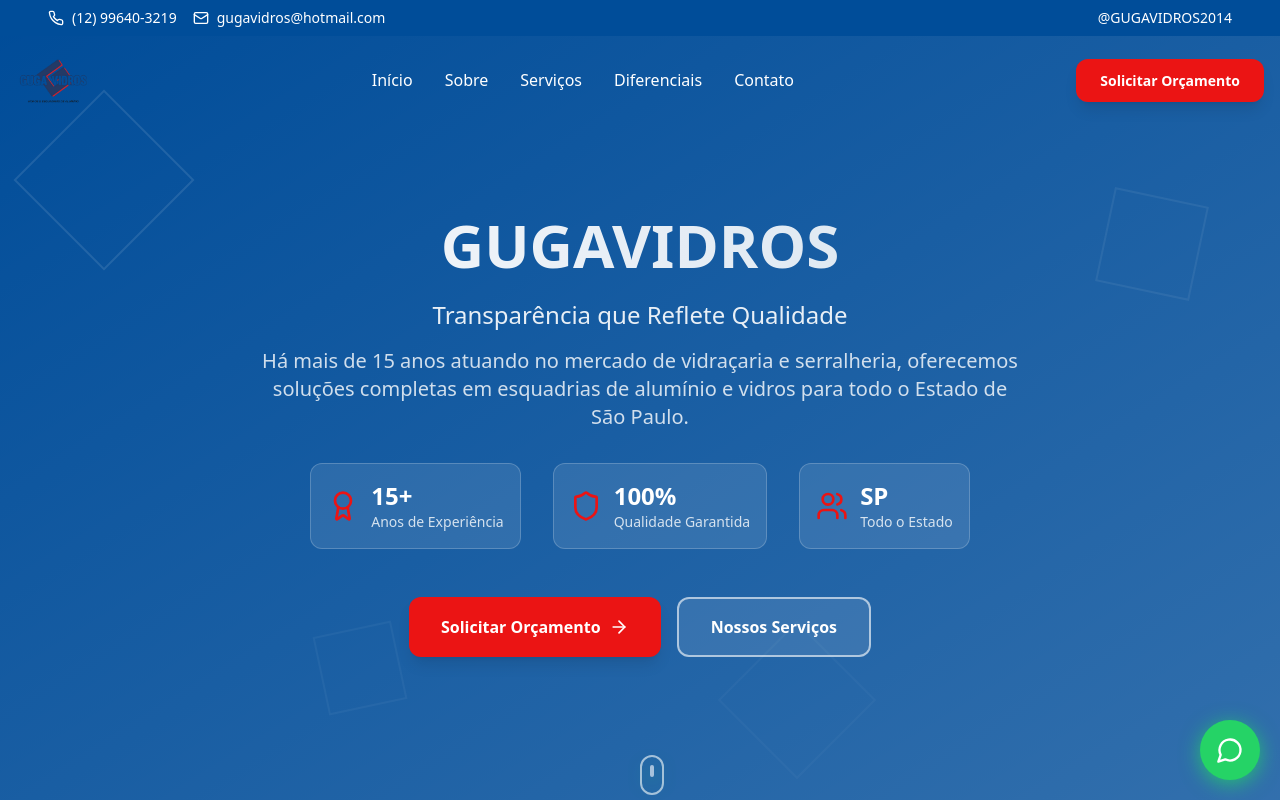
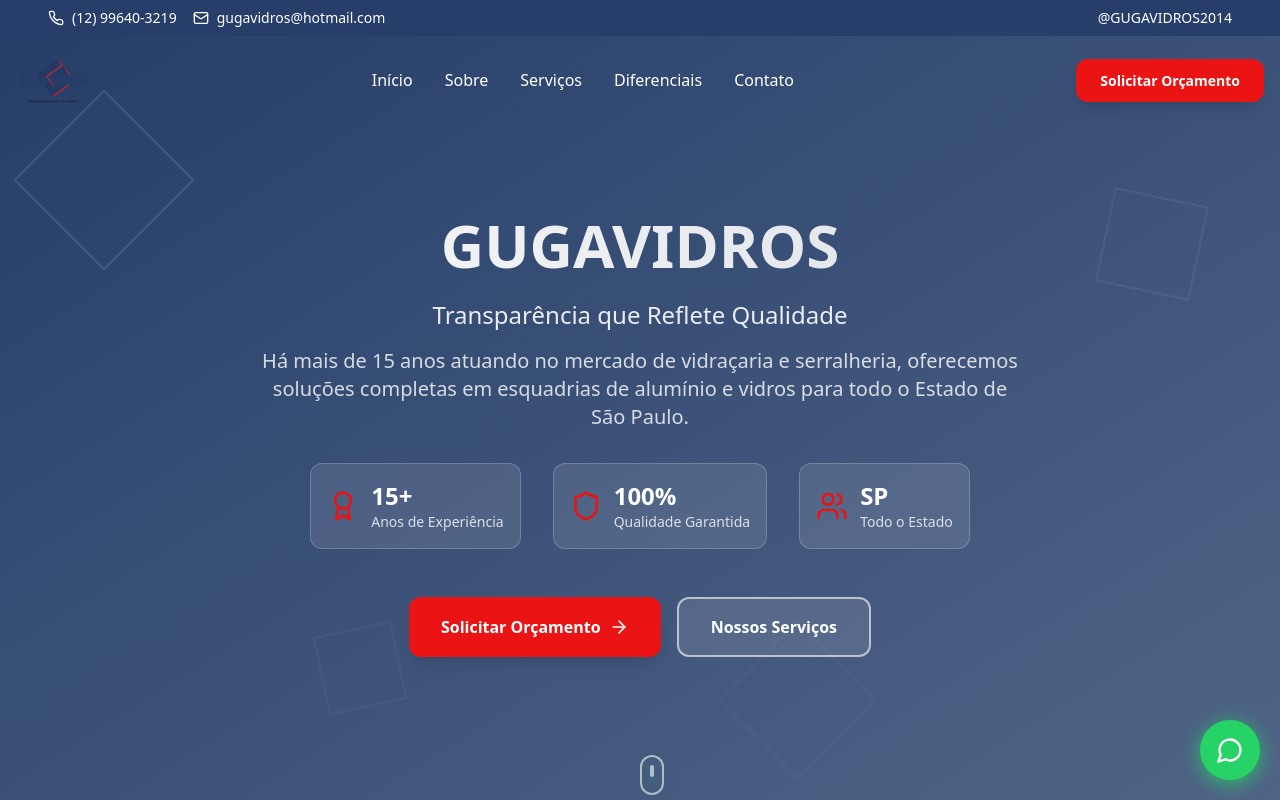
Before and after one commit to DevZipMateus/gugavidros-web-craft, a React (Vite) app: page / in a window 1280 px wide. Shown: the top 800 px of the page. Built offline with nearby package versions, Linux system fonts and the light colour scheme.

Commit message:
Refactor: Change primary blue color
Update the primary blue color in the theme configuration to #233a66.

```diff
--- a/src/index.css
+++ b/src/index.css
@@ -8,7 +8,7 @@
 @layer base {
   :root {
     /* Primary Colors - Azul Corporativo */
-    --primary: 210 100% 30%; /* #0066cc - Azul principal */
+    --primary: 218 47% 28%; /* #233a66 - Novo azul principal */
     --primary-foreground: 0 0% 100%; /* Branco */
 
     /* Secondary Colors - Vermelho destaque */
@@ -16,56 +16,56 @@
     --secondary-foreground: 0 0% 100%; /* Branco */
 
     /* Accent Colors */
-    --accent: 210 40% 96%; /* Azul muito claro */
-    --accent-foreground: 210 100% 20%; /* Azul escuro */
+    --accent: 218 20% 96%; /* Azul muito claro */
+    --accent-foreground: 218 47% 20%; /* Azul escuro */
 
     /* Glass/Transparency Effects */
-    --glass: 210 100% 95%; /* Background translúcido */
-    --glass-border: 210 20% 80%; /* Borda sutil */
+    --glass: 218 47% 95%; /* Background translúcido */
+    --glass-border: 218 20% 80%; /* Borda sutil */
 
     /* Neutral Colors */
     --background: 0 0% 100%; /* Branco puro */
-    --foreground: 210 11% 15%; /* Texto principal */
-    --muted: 210 40% 98%; /* Background suave */
-    --muted-foreground: 210 6% 46%; /* Texto secundário */
+    --foreground: 218 11% 15%; /* Texto principal */
+    --muted: 218 20% 98%; /* Background suave */
+    --muted-foreground: 218 6% 46%; /* Texto secundário */
 
     /* Status & Interaction */
-    --border: 210 20% 88%;
-    --input: 210 20% 88%;
-    --ring: 210 100% 30%;
+    --border: 218 20% 88%;
+    --input: 218 20% 88%;
+    --ring: 218 47% 28%;
     --destructive: 0 84% 60%;
     --destructive-foreground: 0 0% 98%;
 
     /* Cards & Surfaces */
     --card: 0 0% 100%;
-    --card-foreground: 210 11% 15%;
+    --card-foreground: 218 11% 15%;
     --popover: 0 0% 100%;
-    --popover-foreground: 210 11% 15%;
+    --popover-foreground: 218 11% 15%;
 
     /* Gradients */
-    --hero-gradient: linear-gradient(135deg, hsl(210 100% 30%) 0%, hsl(210 100% 40%) 100%);
+    --hero-gradient: linear-gradient(135deg, hsl(218 47% 28%) 0%, hsl(218 47% 38%) 100%);
     --glass-gradient: linear-gradient(135deg, rgba(255,255,255,0.1) 0%, rgba(255,255,255,0.05) 100%);
-    --section-gradient: linear-gradient(180deg, hsl(0 0% 100%) 0%, hsl(210 40% 98%) 100%);
+    --section-gradient: linear-gradient(180deg, hsl(0 0% 100%) 0%, hsl(218 20% 98%) 100%);
 
     --radius: 0.75rem;
   }
 
   .dark {
-    --background: 210 11% 15%;
+    --background: 218 11% 15%;
     --foreground: 0 0% 98%;
-    --primary: 210 100% 40%;
+    --primary: 218 47% 38%;
     --primary-foreground: 0 0% 100%;
     --secondary: 0 84% 50%;
     --secondary-foreground: 0 0% 100%;
-    --muted: 210 11% 18%;
-    --muted-foreground: 210 6% 60%;
-    --accent: 210 11% 18%;
+    --muted: 218 11% 18%;
+    --muted-foreground: 218 6% 60%;
+    --accent: 218 11% 18%;
     --accent-foreground: 0 0% 98%;
-    --border: 210 20% 25%;
-    --input: 210 20% 25%;
-    --card: 210 11% 18%;
+    --border: 218 20% 25%;
+    --input: 218 20% 25%;
+    --card: 218 11% 18%;
     --card-foreground: 0 0% 98%;
-    --popover: 210 11% 18%;
+    --popover: 218 11% 18%;
     --popover-foreground: 0 0% 98%;
   }
 }
```
